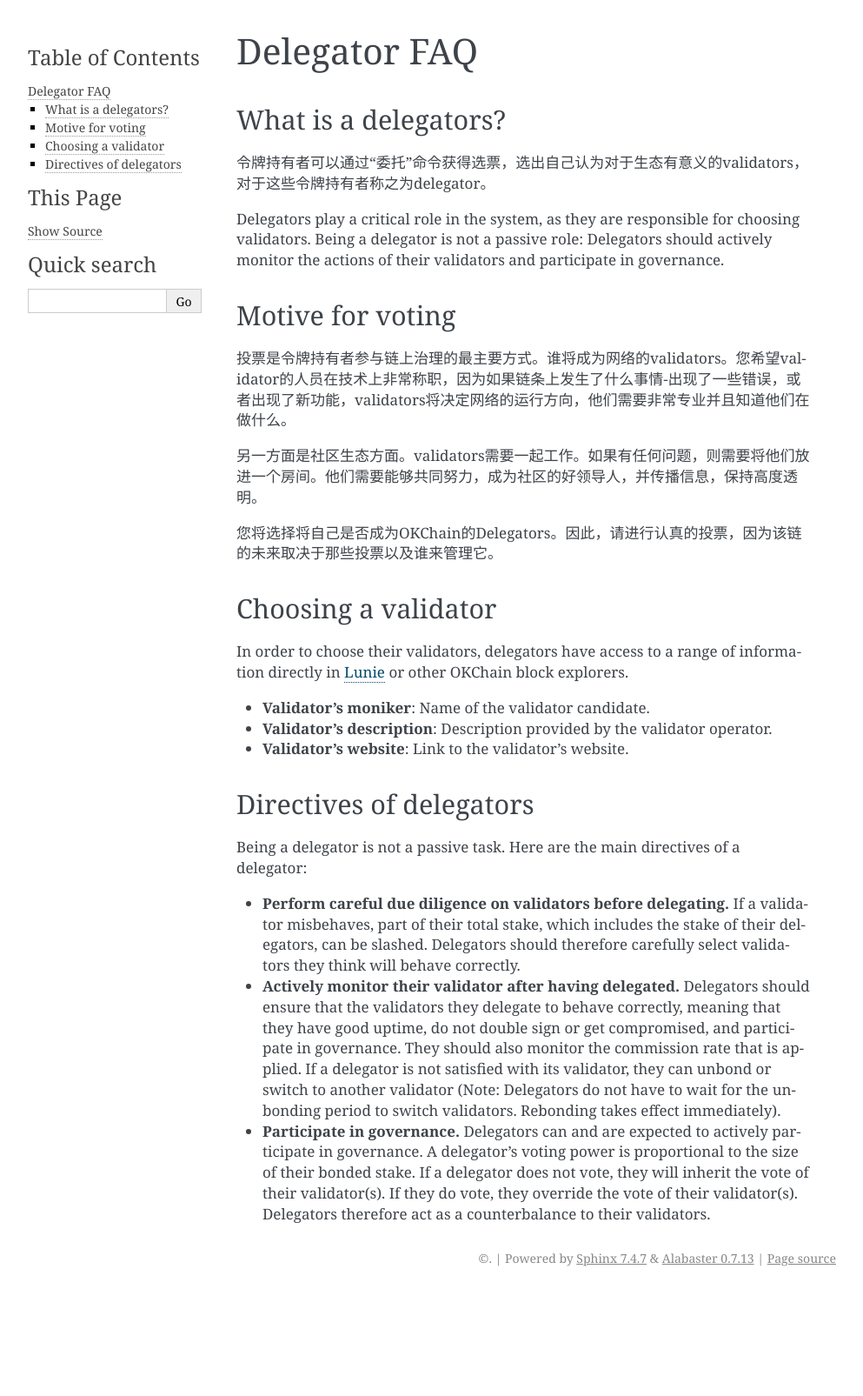
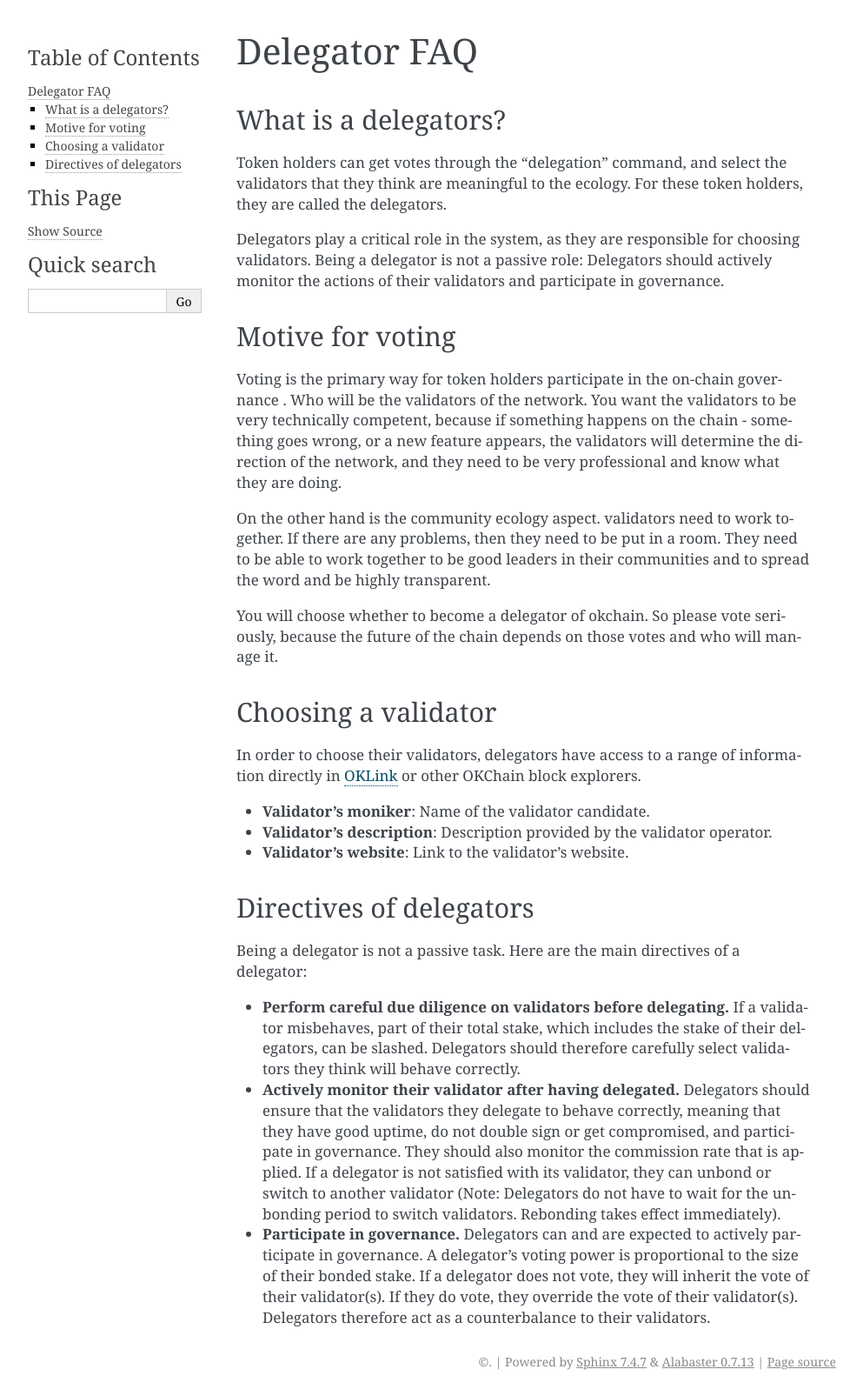
Before and after one commit to okblockchainlab/devdocs, a Sphinx documentation site: the page built from docs/delegators/delegators-faq.md, in a window 1280 px wide. Shown: the whole page at 87% size, without its empty margins (148-1141 px from the left). Built offline with Sphinx 7.4.7, drawn with Linux system fonts in a browser that asks for light colours; pages that are not in the unit, such as notebooks, are missing from menus; before the commit the page ends 1486 px from its top, so only the background shows below that.

```diff
--- a/docs/delegators/delegators-faq.md
+++ b/docs/delegators/delegators-faq.md
@@ -7,21 +7,22 @@ order: 2
 
 ## What is a delegators?
 
-令牌持有者可以通过“委托”命令获得选票，选出自己认为对于生态有意义的validators，对于这些令牌持有者称之为delegator。
+Token holders can get votes through the "delegation" command, and select the validators that they think are meaningful to the ecology. For these token holders, they are called the delegators.
 
 Delegators play a critical role in the system, as they are responsible for choosing validators. Being a delegator is not a passive role: Delegators should actively monitor the actions of their validators and participate in governance.
 
 ## Motive for voting
 
-投票是令牌持有者参与链上治理的最主要方式。谁将成为网络的validators。您希望validator的人员在技术上非常称职，因为如果链条上发生了什么事情-出现了一些错误，或者出现了新功能，validators将决定网络的运行方向，他们需要非常专业并且知道他们在做什么。
+Voting is the primary way for token holders participate in the on-chain governance . Who will be the validators of the network. You want the validators to be very technically competent, because if something happens on the chain - something goes wrong, or a new feature appears, the validators will determine the direction of the network, and they need to be very professional and know what they are doing.
 
-另一方面是社区生态方面。validators需要一起工作。如果有任何问题，则需要将他们放进一个房间。他们需要能够共同努力，成为社区的好领导人，并传播信息，保持高度透明。
+On the other hand is the community ecology aspect. validators need to work together. If there are any problems, then they need to be put in a room. They need to be able to work together to be good leaders in their communities and to spread the word and be highly transparent.
 
-您将选择将自己是否成为OKChain的Delegators。因此，请进行认真的投票，因为该链的未来取决于那些投票以及谁来管理它。
+You will choose whether to become a delegator of okchain. So please vote seriously, because the future of the chain depends on those votes and who will manage it.
+
 
 ## Choosing a validator
 
-In order to choose their validators, delegators have access to a range of information directly in [Lunie](https://lunie.io) or other OKChain block explorers.
+In order to choose their validators, delegators have access to a range of information directly in [OKLink](https://www.oklink.com/okchain-test) or other OKChain block explorers.
 
 - **Validator's moniker**: Name of the validator candidate.
 - **Validator's description**: Description provided by the validator operator.
```
Also changed, not shown: docs/delegators/delegators-overview.md (+5 -3 lines), docs/dex-operators/dex-operators-guide-cli.md (+6 -5 lines), docs/dex-operators/dex-operators-overview.md (+2 -2 lines).
